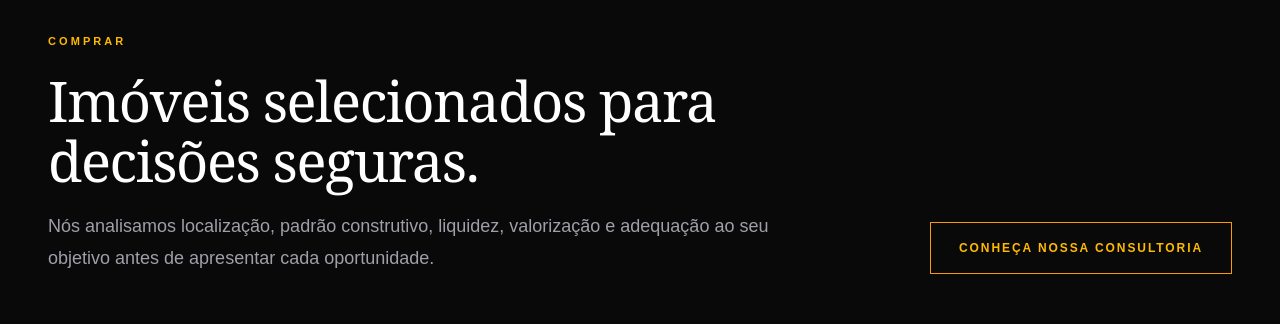
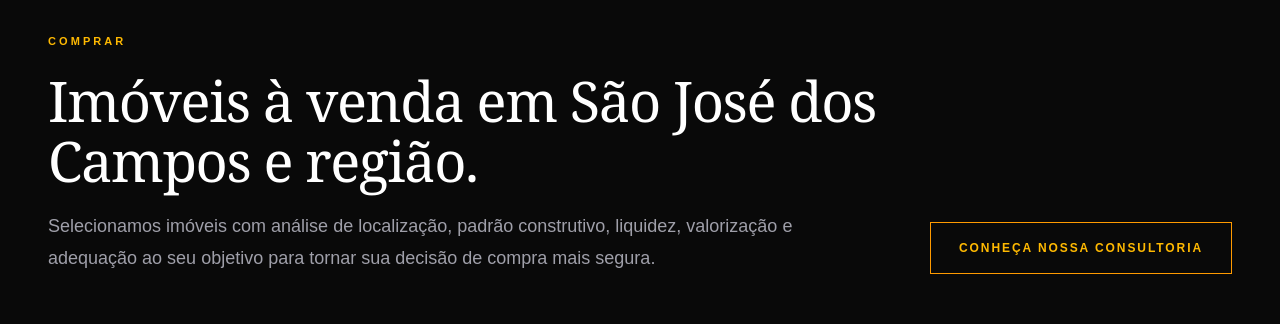
Before and after one commit to altamirbonilhajunior2-prog/bbconsultoriaimobiliaria-premium, a Next.js app: page /comprar in a window 1280 px wide. Shown: the part 136-460 px from the top of the page. Built offline with nearby package versions, Linux system fonts and the light colour scheme; no server answers; the database is empty.

Commit message:
Otimiza SEO da pagina comprar

```diff
--- a/app/comprar/page.tsx
+++ b/app/comprar/page.tsx
@@ -1,3 +1,4 @@
+import type { Metadata } from "next";
 import Link from "next/link";
 import { Suspense } from "react";
 import ComprarFilters from "../components/ComprarFilters";
@@ -8,10 +9,11 @@ import { prisma } from "../../lib/prisma";
 
 export const dynamic = "force-dynamic";
 
-export const metadata = {
-  title: "Comprar | B&B Consultoria Imobiliária",
+export const metadata: Metadata = {
+  title:
+    "Imóveis à Venda em São José dos Campos e Região | B&B Consultoria Imobiliária",
   description:
-    "Imóveis selecionados para compra em São José dos Campos.",
+    "Encontre imóveis à venda em São José dos Campos e região com curadoria, análise estratégica e atendimento consultivo da B&B Consultoria Imobiliária.",
 };
 
 type ComprarPageProps = {
@@ -697,18 +699,13 @@ export default async function ComprarPage({
           <div className="mt-5 flex flex-col gap-8 xl:flex-row xl:items-end xl:justify-between">
             <div className="max-w-[1250px]">
               <h1 className="font-serif text-[38px] font-normal leading-[1.08] tracking-[-0.025em] text-white sm:text-[44px] lg:text-[50px] xl:text-[56px]">
-                Imóveis selecionados
-                para decisões seguras.
+                Imóveis à venda em São José dos Campos e região.
               </h1>
 
               <p className="mt-5 max-w-3xl text-base leading-8 text-zinc-400 sm:text-lg">
-                Nós analisamos
-                localização, padrão
-                construtivo, liquidez,
-                valorização e adequação
-                ao seu objetivo antes
-                de apresentar cada
-                oportunidade.
+                Selecionamos imóveis com análise de localização, padrão
+                construtivo, liquidez, valorização e adequação ao seu objetivo
+                para tornar sua decisão de compra mais segura.
               </p>
             </div>
 
```
